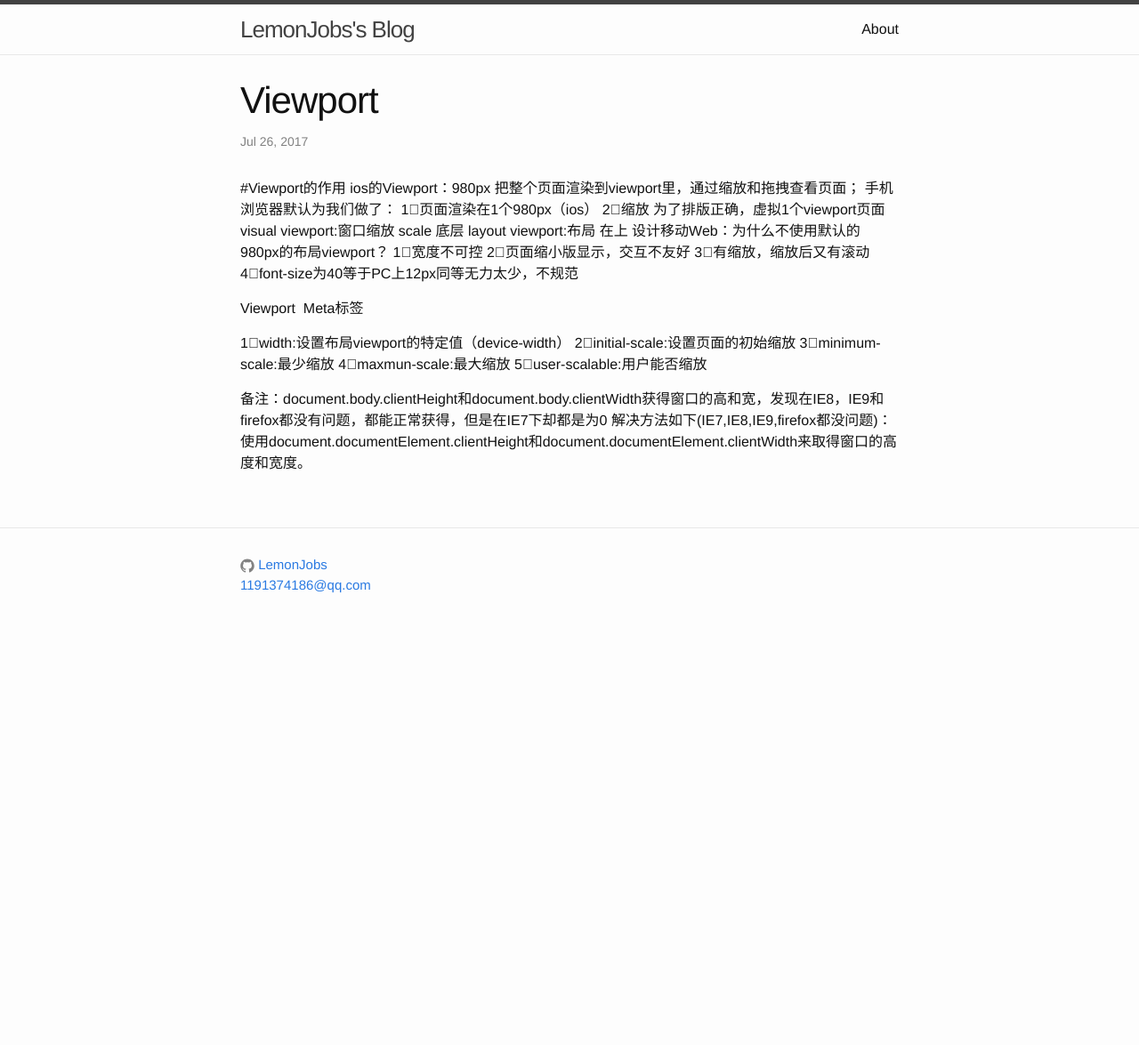
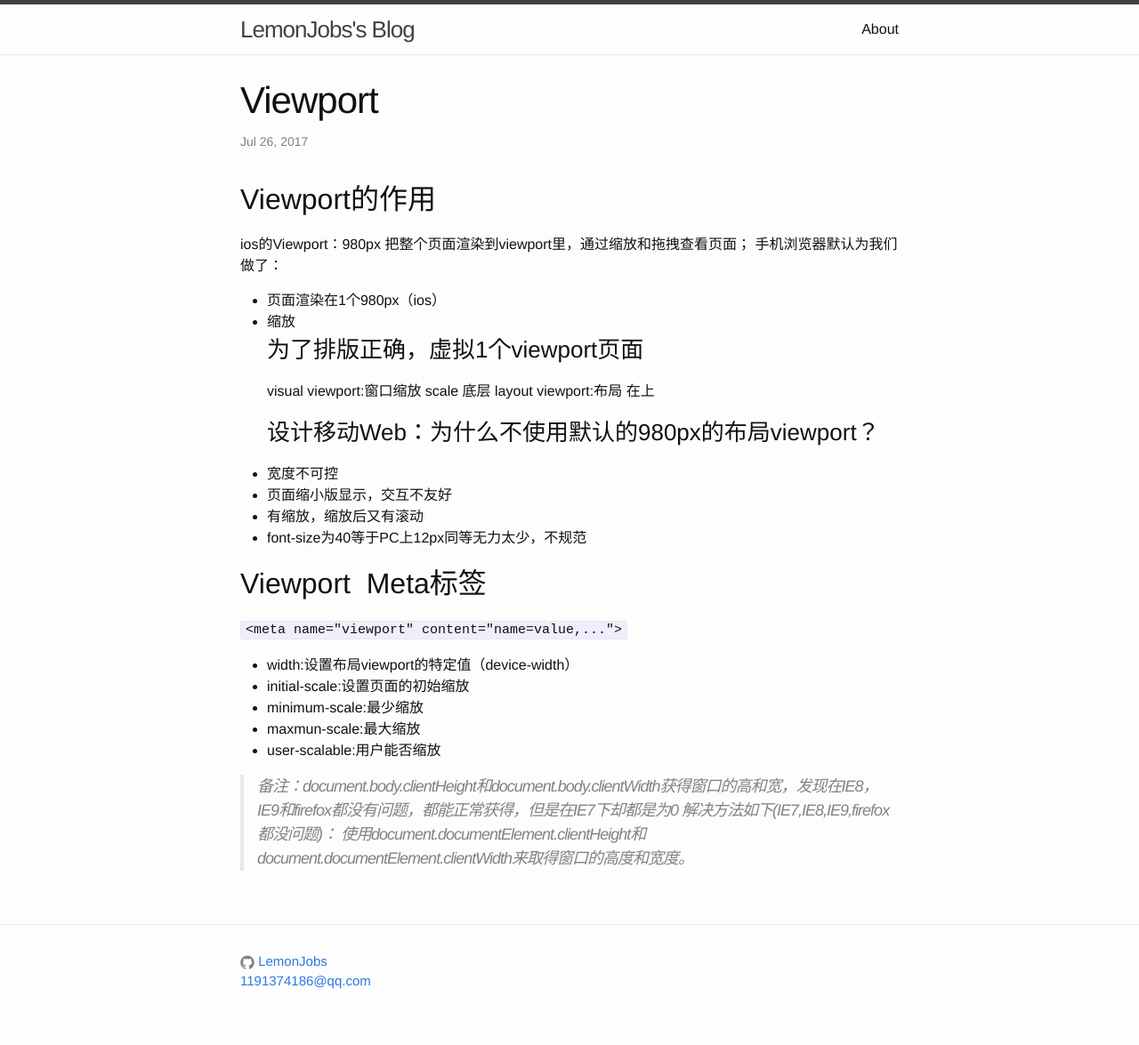
Before and after one commit to LemonJobs/LemonJobs.github.io, a Jekyll site: the page built from _posts/2017-07-26-Viewport.markdown, in a window 1280 px wide. Shown: the whole page at 89% size. Built offline with Jekyll 4.4.1, drawn with Linux system fonts in a browser that asks for light colours; our own code applies the rules of GitHub Pages for plain Markdown files; before the commit the page ends 900 px from its top, so only the background shows below that.

Commit message:
Update 2017-07-26-Viewport.markdown

````diff
--- a/_posts/2017-07-26-Viewport.markdown
+++ b/_posts/2017-07-26-Viewport.markdown
@@ -1,29 +1,26 @@
-#Viewport的作用
+## Viewport的作用
 ios的Viewport：980px
 把整个页面渲染到viewport里，通过缩放和拖拽查看页面；
 手机浏览器默认为我们做了：
-1⃣️页面渲染在1个980px（ios）
-2⃣️缩放
-为了排版正确，虚拟1个viewport页面
+* 页面渲染在1个980px（ios）
+* 缩放
+### 为了排版正确，虚拟1个viewport页面
 visual viewport:窗口缩放 scale 底层
 layout viewport:布局 在上
-设计移动Web：为什么不使用默认的980px的布局viewport？
-1⃣️宽度不可控
-2⃣️页面缩小版显示，交互不友好
-3⃣️有缩放，缩放后又有滚动
-4⃣️font-size为40等于PC上12px同等无力太少，不规范
+### 设计移动Web：为什么不使用默认的980px的布局viewport？
+* 宽度不可控
+* 页面缩小版显示，交互不友好
+* 有缩放，缩放后又有滚动
+* font-size为40等于PC上12px同等无力太少，不规范
 
-Viewport  Meta标签
-<meta name="viewport" content="name=value,...">
-1⃣️width:设置布局viewport的特定值（device-width）
-2⃣️initial-scale:设置页面的初始缩放
-3⃣️minimum-scale:最少缩放
-4⃣️maxmun-scale:最大缩放
-5⃣️user-scalable:用户能否缩放
+## Viewport  Meta标签
+```<meta name="viewport" content="name=value,...">```
+* width:设置布局viewport的特定值（device-width）
+* initial-scale:设置页面的初始缩放
+* minimum-scale:最少缩放
+* maxmun-scale:最大缩放
+* user-scalable:用户能否缩放
 
-
-
-
-备注：document.body.clientHeight和document.body.clientWidth获得窗口的高和宽，发现在IE8，IE9和firefox都没有问题，都能正常获得，但是在IE7下却都是为0
+> 备注：document.body.clientHeight和document.body.clientWidth获得窗口的高和宽，发现在IE8，IE9和firefox都没有问题，都能正常获得，但是在IE7下却都是为0
 解决方法如下(IE7,IE8,IE9,firefox都没问题)：
     使用document.documentElement.clientHeight和document.documentElement.clientWidth来取得窗口的高度和宽度。
````
